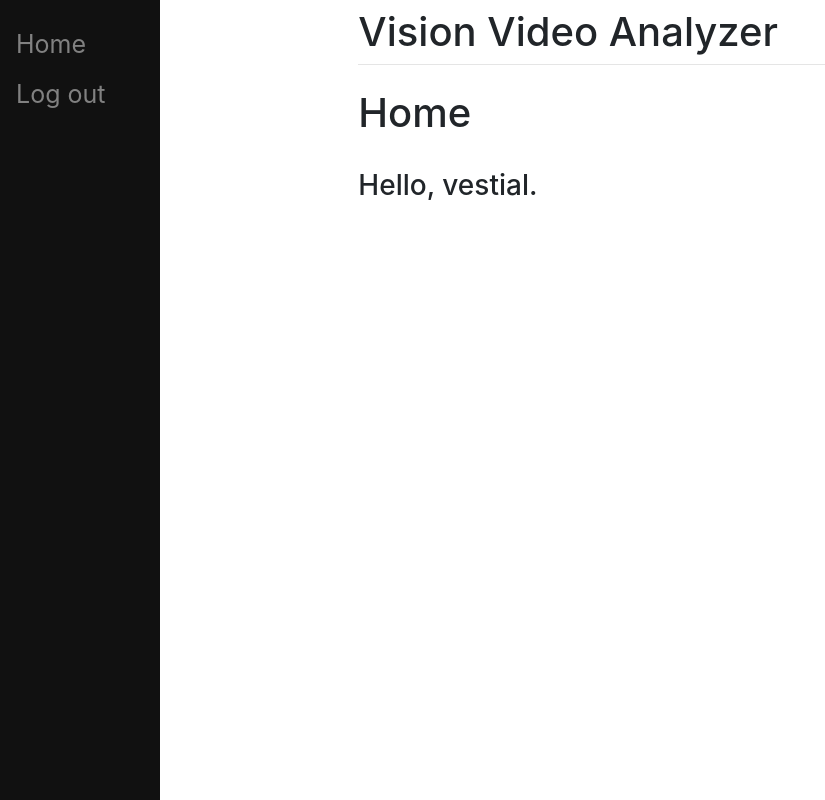
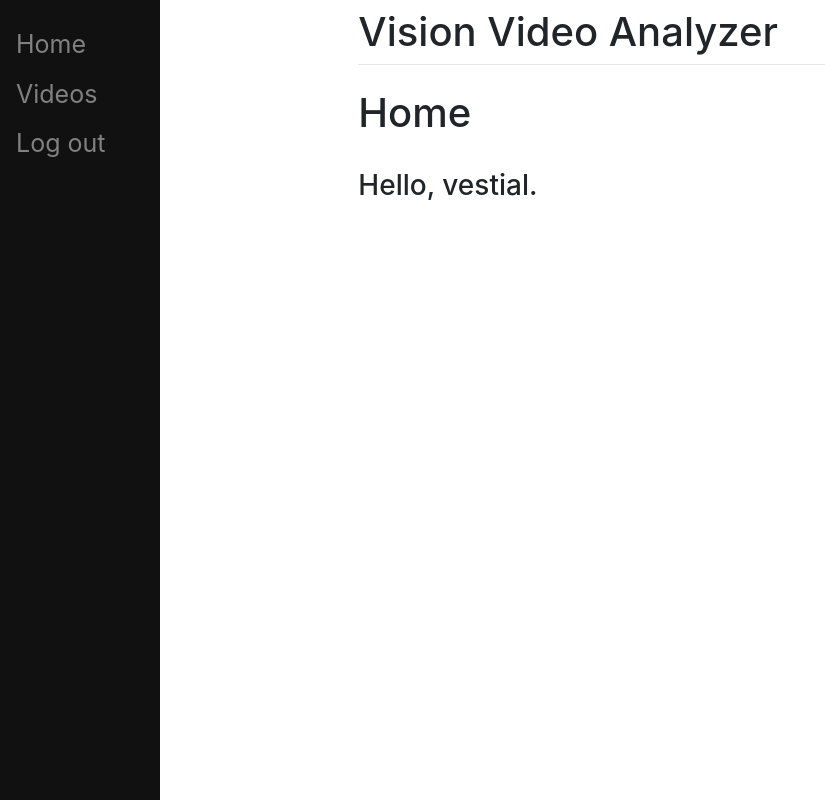
Before and after one commit to vestial/vision-video-analyzer, a Django app: page / in a window 1280 px wide. Shown: the whole page, without its empty margins (0-825 px from the left). Run offline with Django 3.2, Linux system fonts and the light colour scheme; a user stored in the database is signed in; some libraries are stand-ins or nearby versions.

Commit message:
Add videos page base

```diff
--- a/main/templates/main/base.html
+++ b/main/templates/main/base.html
@@ -44,6 +44,7 @@
 <body>
 	<div class="sidenav">
 		<a href="/">Home</a>
+		{% if user.is_authenticated %}<a href="/videos">Videos</a>{% endif %}
         {% if user.is_authenticated %}<a href="/logout">Log out</a>{% endif %}
         {% if user.is_authenticated is False %}<a href="/login">Log in</a>{% endif %}
         {% if user.is_authenticated is False %}<a href="/register">Register</a>{% endif %}
--- a/main/urls.py
+++ b/main/urls.py
@@ -3,4 +3,5 @@ from . import views
 
 urlpatterns = [
     path("", views.home, name="home"),
+    path("videos/", views.videos, name="videos"),
 ]
--- a/main/views.py
+++ b/main/views.py
@@ -4,3 +4,6 @@ from django.http import HttpResponse
 # Create your views here.
 def home(response):
 	return render(response, "main/home.html", {})
+
+def videos(response):
+	return render(response, "main/videos.html", {})
```
Also changed, not shown: main/templates/main/videos.html (added, +12 -0 lines), db.sqlite3.
